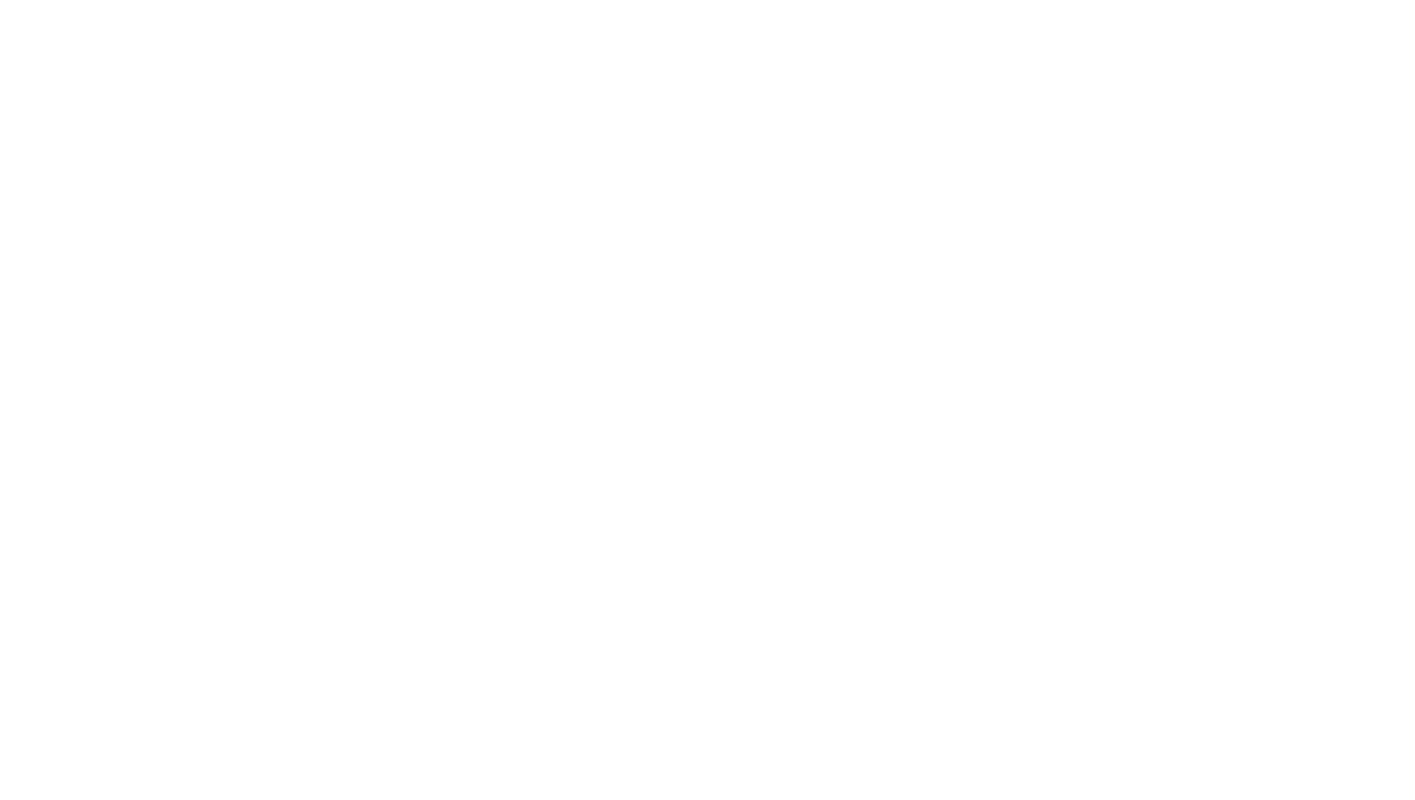
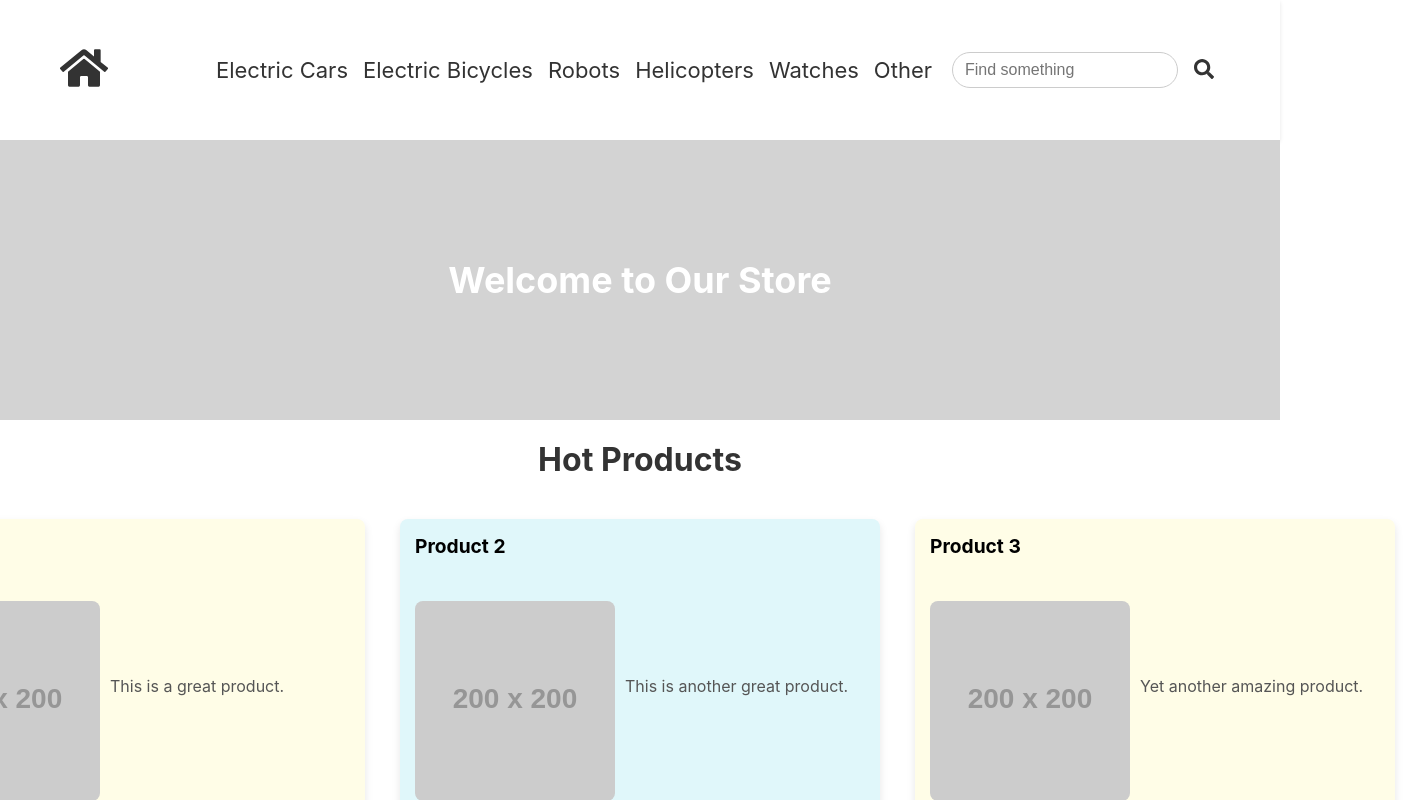
Before and after one commit to funeralker/redesign_web, a React (Create React App) app: page /result in a window 1280 px wide. Before the commit this address had no page. Shown: the top 800 px of the page, 1415 px wide, since content can reach past the window. Built offline with nearby package versions, Linux system fonts and the light colour scheme.

Commit message:
feat: add page

```diff
--- a/src/components/Banner.tsx
+++ b/src/components/Banner.tsx
@@ -13,7 +13,7 @@ export default Banner;
 
 const BannerContainer = styled.div`
   width: 100%;
-  height: 25vh;
+  height: 35vh;
   background-color: #D3D3D3;
   color: white;
   display: flex;
--- /dev/null
+++ b/src/pages/CategorySerachPage.tsx
@@ -0,0 +1,26 @@
+import React from 'react';
+import styled from 'styled-components';
+import Header from '../components/Header';
+import Banner from '../components/Banner';
+import ProductList from '../components/ProductList';
+import Footer from '../components/Footer';
+import productData from '../data/products.json';
+
+const CategorySerachPage: React.FC = () => {
+  return (
+    <Container>
+      <Header />
+      <Banner />
+      <ProductList title="Hot Products" data={productData} />
+      <Footer />
+    </Container>
+  );
+};
+
+export default CategorySerachPage;
+
+const Container = styled.div`
+  display: flex;
+  flex-direction: column;
+  min-height: 100vh;
+`;
--- /dev/null
+++ b/src/pages/OrderPage.tsx
@@ -0,0 +1,22 @@
+import React from 'react';
+import styled from 'styled-components';
+import Header from '../components/Header';
+import Footer from '../components/Footer';
+
+const OrderDetailPage: React.FC = () => {
+
+  return (
+    <Container>
+      <Header />
+      <Footer />
+    </Container>
+  );
+};
+
+export default OrderDetailPage;
+
+const Container = styled.div`
+  display: flex;
+  flex-direction: column;
+  min-height: 100vh;
+`;
--- a/src/routes.tsx
+++ b/src/routes.tsx
@@ -2,6 +2,8 @@ import React from 'react';
 import { BrowserRouter as Router, Route, Routes } from 'react-router-dom';
 import HomePage from './pages/HomePage';
 import ProductDetailPage from './pages/ProductDetailPage';
+import OrderPage from './pages/OrderPage';
+import CategorySerachPage from './pages/CategorySerachPage';
 import BackToTop from './components/BackToTop';
 
 const AppRoutes: React.FC = () => {
@@ -9,7 +11,9 @@ const AppRoutes: React.FC = () => {
     <Router>
       <Routes>
         <Route path="/" element={<HomePage />} />
-        <Route path="/product/:id" element={<ProductDetailPage />} />
+        <Route path="/product/:name" element={<ProductDetailPage />} />
+        <Route path="/order/:name" element={<OrderPage />} />
+        <Route path="/result" element={<CategorySerachPage />} />
       </Routes>
       <BackToTop />
     </Router>
```
